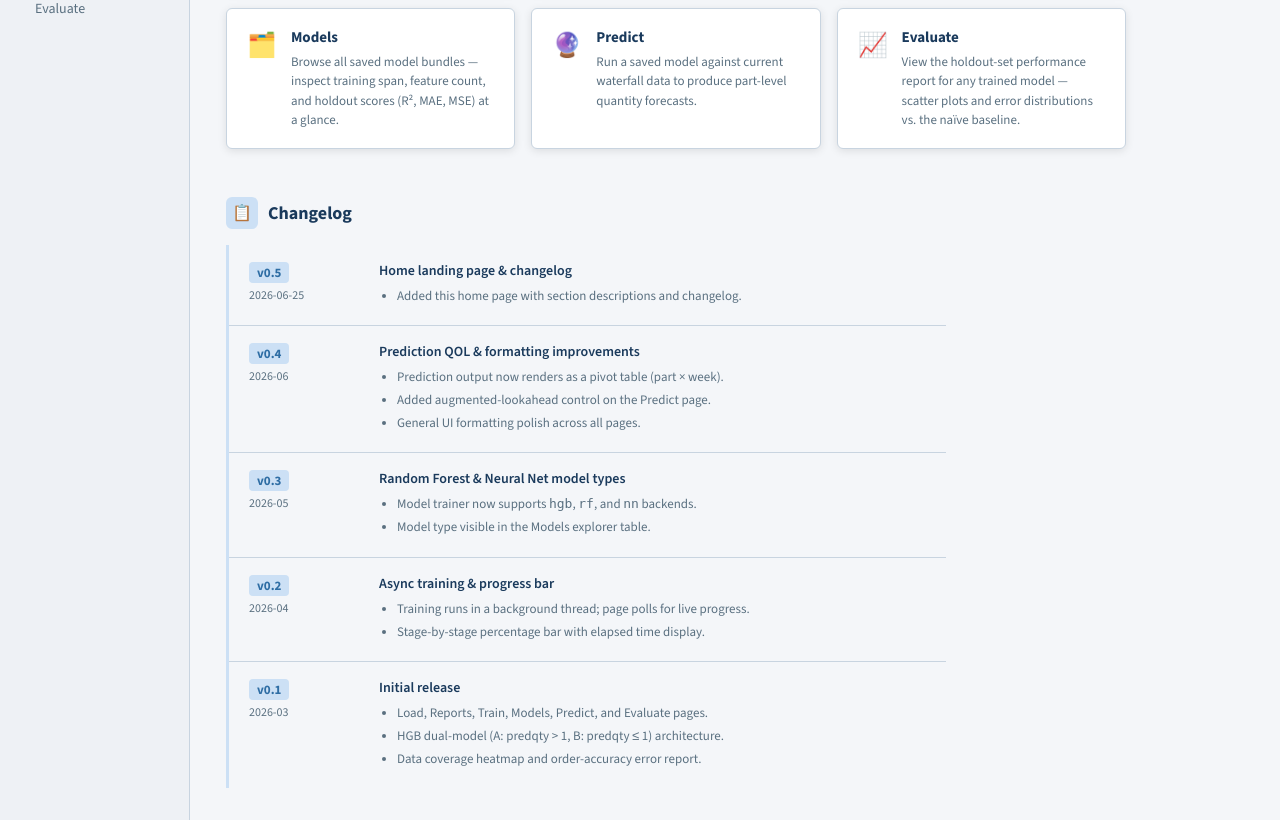
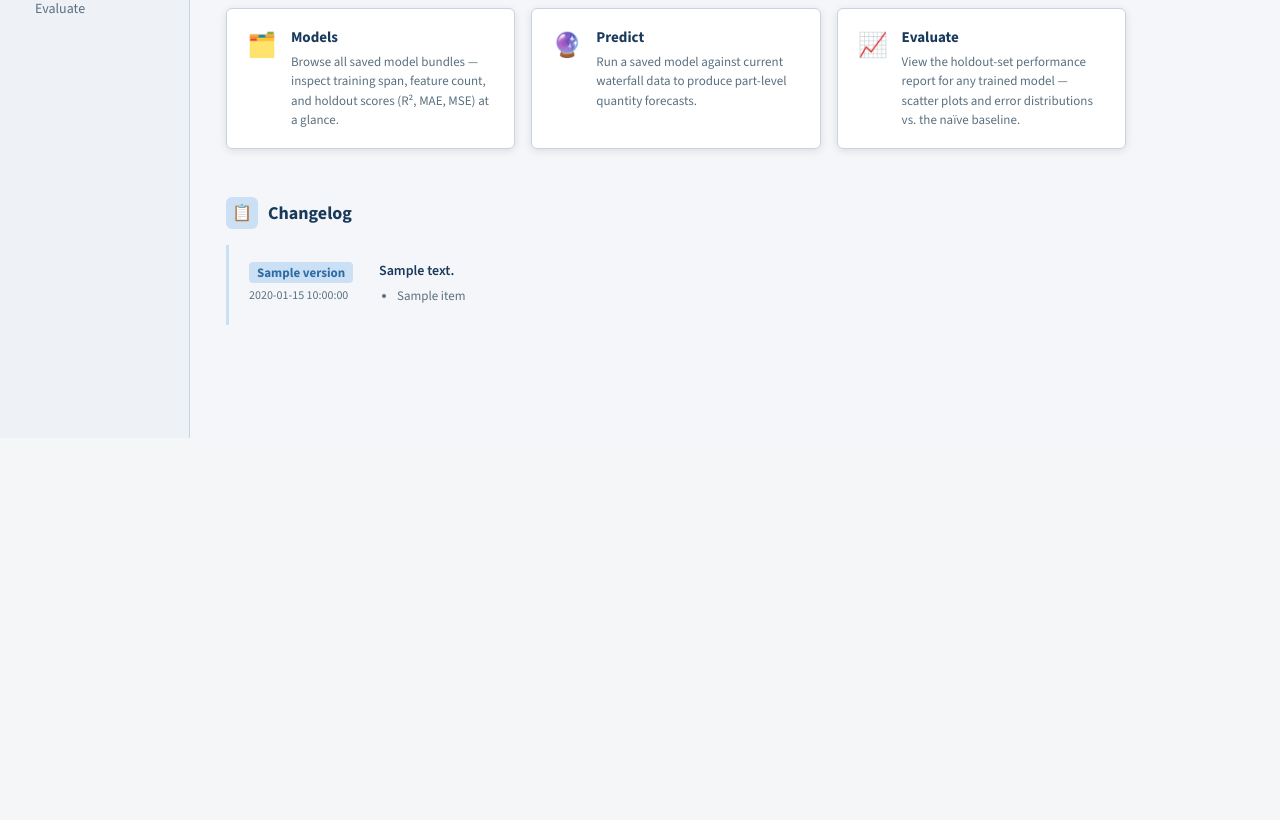
Before and after one commit to Georgia-Tech-Manufacturing-Institute/SupplyChainForecasting, a Flask app: template app/ui/templates/home.html in a window 1280 px wide. Shown: the part 362-1182 px from the top of the page. After the commit the page ends 800 px from the top, so only its background shows below. Run offline with Flask 3, Linux system fonts and the light colour scheme; the template is opened without the code that fills it: most values are stand-ins (such as "Sample title", 1, 10 or a date in 2020); parts of the project's set-up code (start-up, migrations or seed data) failed here and were passed over.

Commit message:
dynamic changelog

```diff
--- a/app/ui/app.py
+++ b/app/ui/app.py
@@ -146,13 +146,51 @@ def parse_week_to_idx(week):
 
 
 # ── index / home ──────────────────────────────────────────────────────────────
+CHANGELOG_PATH = os.path.join(os.path.dirname(__file__), '..', 'changelog.txt')
+
+def parse_changelog(path=CHANGELOG_PATH):
+    """Parse changelog.txt into a list of entries (newest first).
+
+    Format, one block per entry separated by a blank line:
+        <version> | <date> | <summary>
+        - <bullet point>
+        - <bullet point>
+    Lines starting with '#' are comments and ignored.
+    """
+    if not os.path.exists(path):
+        return []
+
+    with open(path, encoding="utf-8") as f:
+        raw = f.read()
+
+    entries = []
+    for block in raw.split("\n\n"):
+        lines = [ln.rstrip() for ln in block.splitlines() if ln.strip() and not ln.strip().startswith("#")]
+        if not lines:
+            continue
+
+        header, *bullets = lines
+        parts = [p.strip() for p in header.split("|")]
+        if len(parts) != 3:
+            continue
+
+        version, date, summary = parts
+        entries.append({
+            "version": version,
+            "date": date,
+            "summary": summary,
+            "bullets": [b.lstrip("-").strip() for b in bullets if b.strip().startswith("-")],
+        })
+
+    return entries
+
 @app.route("/")
 def index():
     return redirect(url_for("home"))
 
 @app.route("/home")
 def home():
-    return render_template("home.html", active="home")
+    return render_template("home.html", active="home", changelog=parse_changelog())
 
 
 # ── DATA / Load ───────────────────────────────────────────────────────────────
@@ -284,6 +322,77 @@ def explore():
     return render_template("explore.html", active="explore", models=models)
 
 
+def _iso_week_label(idx):
+    """Convert an orderidx integer to an ISO-ish 'YYYY-Wnn' string (matches
+    the format expected by the Prediction Week(s) input)."""
+    if idx is None:
+        return None
+    try:
+        year, week = idx_to_week(int(idx))
+        return f"{year}-W{week:02d}"
+    except Exception:
+        return None
+
+
+@app.route("/models/<name>/info")
+def model_info(name):
+    """Summarise a saved model's trained/validation/prediction week ranges,
+    for the Predict page sidebar. Trained weeks come from the bundle;
+    the prediction horizon (if a plant is given) comes from that plant's
+    current waterfall snapshot."""
+    plant = request.args.get('plant', '').strip().lower()
+    try:
+        bundle = load_model(os.path.basename(name))
+    except Exception as exc:
+        return jsonify({'error': str(exc)}), 404
+
+    span = bundle.get('train_span')
+    train_start_idx = train_end_idx = None
+    if span is not None:
+        try:
+            train_start_idx = int(span[0]['orderidx'])
+            train_end_idx   = int(span[1]['orderidx'])
+        except Exception:
+            pass
+
+    holdout_df = bundle.get('holdout_df')
+    val_start_idx = val_end_idx = None
+    if holdout_df is not None and not holdout_df.empty:
+        val_start_idx = int(holdout_df['orderidx'].min())
+        val_end_idx   = int(holdout_df['orderidx'].max())
+
+    if val_end_idx is not None:
+        predict_start_idx = val_end_idx + 1
+    elif train_end_idx is not None:
+        predict_start_idx = train_end_idx + 1
+    else:
+        predict_start_idx = None
+
+    predict_end_idx = None
+    if plant:
+        try:
+            conn = create_connection(plant=plant)
+            wf = filter_SQL(conn, table='waterfall_agg')
+            conn.close()
+            if not wf.empty:
+                latest_pi = wf['predidx'].max()
+                predict_end_idx = int(wf.loc[wf['predidx'] == latest_pi, 'orderidx'].max())
+                if predict_start_idx is not None and predict_end_idx < predict_start_idx:
+                    predict_end_idx = None
+        except Exception:
+            predict_end_idx = None
+
+    return jsonify({
+        'train_start':      _iso_week_label(train_start_idx),
+        'train_end':        _iso_week_label(train_end_idx),
+        'has_holdout':       val_start_idx is not None,
+        'validation_start': _iso_week_label(val_start_idx),
+        'validation_end':   _iso_week_label(val_end_idx),
+        'predict_start':    _iso_week_label(predict_start_idx),
+        'predict_end':      _iso_week_label(predict_end_idx),
+    })
+
+
 @app.route("/models/<name>/config")
 def model_retrain_config(name):
     """Return the training parameters used for a saved model, for the
@@ -378,6 +487,7 @@ def predict():
     error         = None
     table_html    = None
     row_count     = None
+    scores_html   = None
     models        = _list_models()
     current_week  = datetime.now().strftime("%G-W%V")
 
@@ -407,6 +517,12 @@ def predict():
                 import pandas as pd
                 preds = predict_from_bundle(bundle, df)
                 row_count = len(preds)
+
+                scores = preds.attrs.get('scores')
+                if scores is not None and not scores.empty:
+                    scores_html = scores.to_html(
+                        index=False, classes='pred-table', border=0
+                    )
 
                 # Build pivot: naive (predqty) vs model (est_qty)
                 out = preds.sort_values('predidx').copy()
@@ -456,6 +572,7 @@ def predict():
         error=error,
         table_html=table_html,
         row_count=row_count,
+        scores_html=scores_html,
         current_week=current_week,
     )
 
--- a/app/ui/templates/home.html
+++ b/app/ui/templates/home.html
@@ -91,78 +91,28 @@
   </div>
 
   <div class="changelog">
-
+    {% for entry in changelog %}
     <div class="cl-entry">
       <div class="cl-meta">
-        <span class="cl-version">v0.5</span>
-        <span class="cl-date">2026-06-25</span>
+        <span class="cl-version">{{ entry.version }}</span>
+        <span class="cl-date">{{ entry.date }}</span>
       </div>
       <div class="cl-body">
-        <div class="cl-summary">Home landing page &amp; changelog</div>
+        <div class="cl-summary">{{ entry.summary }}</div>
         <ul>
-          <li>Added this home page with section descriptions and changelog.</li>
+          {% for item in entry.bullets %}
+          <li>{{ item }}</li>
+          {% endfor %}
         </ul>
       </div>
     </div>
-
+    {% else %}
     <div class="cl-entry">
-      <div class="cl-meta">
-        <span class="cl-version">v0.4</span>
-        <span class="cl-date">2026-06</span>
-      </div>
       <div class="cl-body">
-        <div class="cl-summary">Prediction QOL &amp; formatting improvements</div>
-        <ul>
-          <li>Prediction output now renders as a pivot table (part × week).</li>
-          <li>Added augmented-lookahead control on the Predict page.</li>
-          <li>General UI formatting polish across all pages.</li>
-        </ul>
+        <div class="cl-summary">No changelog entries yet.</div>
       </div>
     </div>
-
-    <div class="cl-entry">
-      <div class="cl-meta">
-        <span class="cl-version">v0.3</span>
-        <span class="cl-date">2026-05</span>
-      </div>
-      <div class="cl-body">
-        <div class="cl-summary">Random Forest &amp; Neural Net model types</div>
-        <ul>
-          <li>Model trainer now supports <code>hgb</code>, <code>rf</code>, and <code>nn</code> backends.</li>
-          <li>Model type visible in the Models explorer table.</li>
-        </ul>
-      </div>
-    </div>
-
-    <div class="cl-entry">
-      <div class="cl-meta">
-        <span class="cl-version">v0.2</span>
-        <span class="cl-date">2026-04</span>
-      </div>
-      <div class="cl-body">
-        <div class="cl-summary">Async training &amp; progress bar</div>
-        <ul>
-          <li>Training runs in a background thread; page polls for live progress.</li>
-          <li>Stage-by-stage percentage bar with elapsed time display.</li>
-        </ul>
-      </div>
-    </div>
-
-    <div class="cl-entry">
-      <div class="cl-meta">
-        <span class="cl-version">v0.1</span>
-        <span class="cl-date">2026-03</span>
-      </div>
-      <div class="cl-body">
-        <div class="cl-summary">Initial release</div>
-        <ul>
-          <li>Load, Reports, Train, Models, Predict, and Evaluate pages.</li>
-          <li>HGB dual-model (A: predqty &gt; 1, B: predqty ≤ 1) architecture.</li>
-          <li>Data coverage heatmap and order-accuracy error report.</li>
-        </ul>
-      </div>
-    </div>
-
+    {% endfor %}
   </div>
 </div>
 {% endblock %}
```
Also changed, not shown: app/changelog.txt (added).
